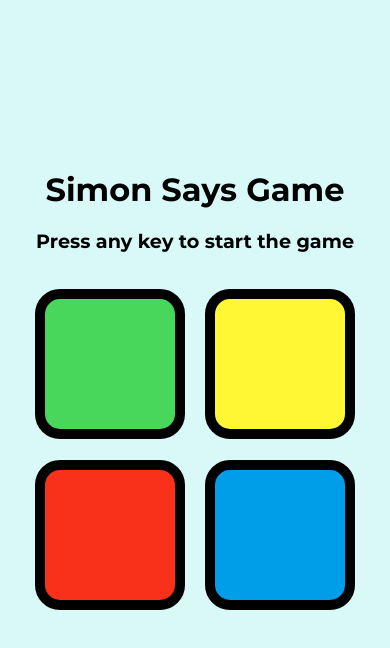
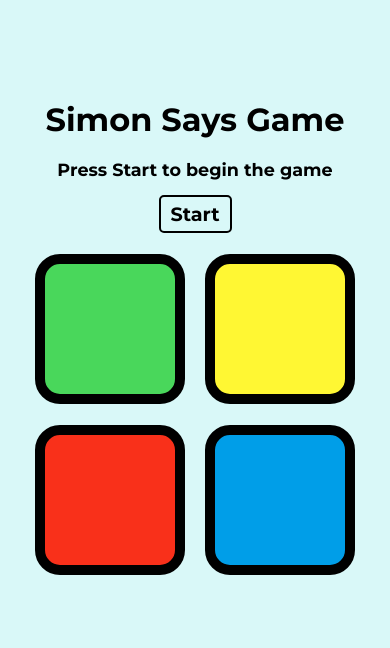
Before and after one commit to shivam-k12/Simon-Says-Game, a plain HTML site: page index.html in a window 390 px wide. Drawn offline with Linux system fonts and the light colour scheme.

Commit message:
start button added

```diff
--- a/index.html
+++ b/index.html
@@ -9,7 +9,9 @@
 </head>
 <body>
     <h1>Simon Says Game</h1>
-    <h2>Press any key to start the game</h2>
+    <h2 id="instructions">Press Start to begin the game</h2>
+    <button id="startBtn">Start</button>
+    <!-- <h2>Press any key to start the game</h2> -->
     <div class="container">
         <div class="row1">
             <div class="btn green" type="button" id="green"></div>
--- a/script.js
+++ b/script.js
@@ -1,17 +1,27 @@
 let gameSeq=[];
 let userSeq=[];
 let btns=["green","yellow","red","blue"];
-let h2=document.querySelector("h2");
+// let h2=document.querySelector("h2");
+let h2 = document.querySelector("#instructions");
+let startBtn = document.querySelector("#startBtn");
+
 
 let start=false;
 let level=0;
 
-document.addEventListener("keypress",()=>{
-    if(start==false){
-        start=true;
+startBtn.addEventListener("click", () => {
+    if (!start) {
+        start = true;
+        startBtn.style.display = "none";
         levelUp();
     }
-})
+});
+// document.addEventListener("keypress",()=>{
+//     if(start==false){
+//         start=true;
+//         levelUp();
+//     }
+// })
 
 function gameFlash(randBtn){
     randBtn.classList.add("gameFlash");
--- a/style.css
+++ b/style.css
@@ -20,6 +20,16 @@ body{
 h1{
     margin:20px 0px;
 
+}
+
+#startBtn{
+    border:none;
+    padding:5px 10px;
+    font-size: 1.2rem;
+    font-weight: bold;
+    background-color: transparent;
+    border:2px solid black;
+    border-radius: 5px;
 }
 
 h2{
@@ -67,7 +77,7 @@ h2{
 
 @media(max-width:400px){
     body{
-        margin-top:170px;
+        margin-top:100px;
         overflow: hidden;
     }
 
@@ -77,7 +87,7 @@ h2{
 
     h2{
         margin:15px 0px;
-        font-size:1.2rem;
+        font-size:1.1rem;
     }
 
     .btn{
```
